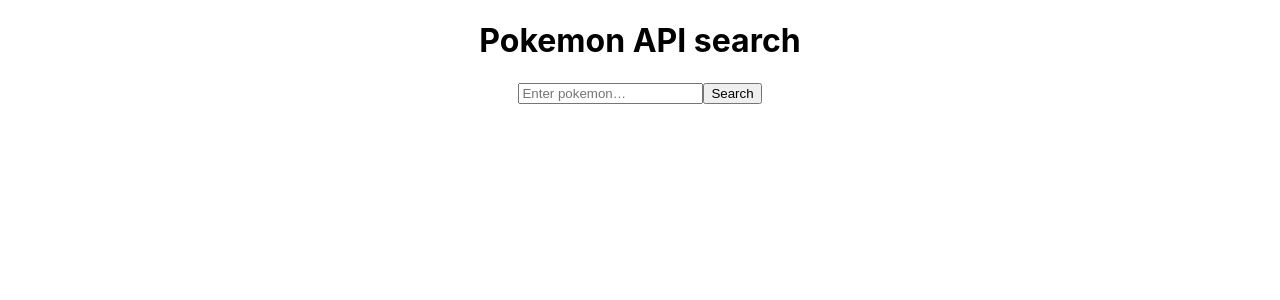
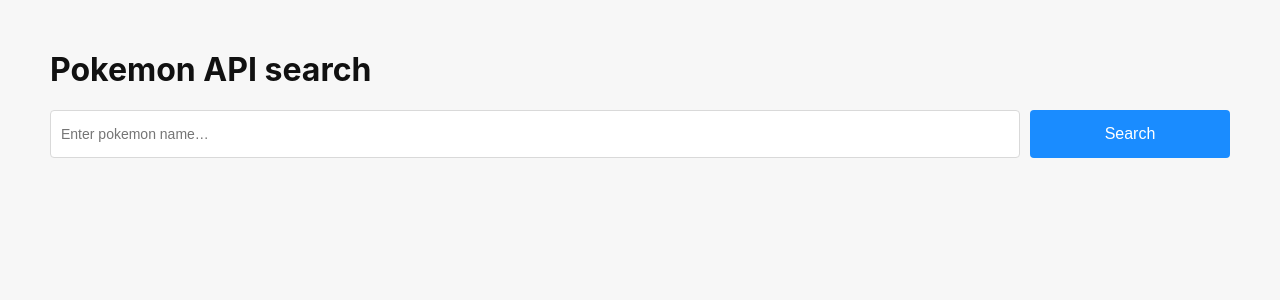
Before and after one commit to cfleschhut/react-typescript-pokemon-search, a React (Create React App) app: page / in a window 1280 px wide. Shown: the top 300 px of the page. Built offline with nearby package versions, Linux system fonts and the light colour scheme.

Commit message:
Apply component styling

```diff
--- a/package.json
+++ b/package.json
@@ -3,6 +3,8 @@
   "version": "0.1.0",
   "private": true,
   "dependencies": {
+    "@types/lodash": "^4.14.149",
+    "lodash": "^4.17.15",
     "react": "^16.12.0",
     "react-dom": "^16.12.0",
     "react-scripts": "3.3.1"
--- a/public/index.html
+++ b/public/index.html
@@ -24,7 +24,7 @@
       work correctly both with client-side routing and a non-root public URL.
       Learn how to configure a non-root public URL by running `npm run build`.
     -->
-    <title>React App</title>
+    <title>Pokemon API Search (TypeScript)</title>
   </head>
   <body>
     <noscript>You need to enable JavaScript to run this app.</noscript>
--- a/src/App.css
+++ /dev/null
@@ -1,38 +0,0 @@
-.App {
-  text-align: center;
-}
-
-.App-logo {
-  height: 40vmin;
-  pointer-events: none;
-}
-
-@media (prefers-reduced-motion: no-preference) {
-  .App-logo {
-    animation: App-logo-spin infinite 20s linear;
-  }
-}
-
-.App-header {
-  background-color: #282c34;
-  min-height: 100vh;
-  display: flex;
-  flex-direction: column;
-  align-items: center;
-  justify-content: center;
-  font-size: calc(10px + 2vmin);
-  color: white;
-}
-
-.App-link {
-  color: #61dafb;
-}
-
-@keyframes App-logo-spin {
-  from {
-    transform: rotate(0deg);
-  }
-  to {
-    transform: rotate(360deg);
-  }
-}
--- a/src/App.tsx
+++ b/src/App.tsx
@@ -1,13 +1,6 @@
 import React from 'react';
 import PokemonSearch from './components/PokemonSearch';
-import './App.css';
 
-const App = () => {
-  return (
-    <div className="App">
-      <PokemonSearch />
-    </div>
-  );
-};
+const App = () => <PokemonSearch />;
 
 export default App;
--- /dev/null
+++ b/src/components/PokemonSearch.css
@@ -0,0 +1,84 @@
+* {
+  box-sizing: border-box;
+}
+
+.pokemon-search {
+  margin: 50px;
+}
+
+.form {
+  display: flex;
+  margin-bottom: 30px;
+}
+
+.text-input {
+  width: 100%;
+  margin-right: 10px;
+  padding: 10px;
+  font-size: 14px;
+  color: hsla(0, 0%, 0%, 0.65);
+  border: 1px solid hsl(0, 0%, 85%);
+  border-radius: 4px;
+  transition: all 300ms;
+  outline: none;
+}
+
+.text-input:hover {
+  border-color: hsl(210, 100%, 65%);
+}
+
+.text-input:focus {
+  border-color: hsl(210, 100%, 65%);
+  box-shadow: 0 0 0 2px hsla(210, 100%, 55%, 0.2);
+}
+
+.button {
+  min-width: 200px;
+  padding: 15px;
+  font-size: 16px;
+  color: #fff;
+  border: none;
+  border-radius: 4px;
+  background: hsl(210, 100%, 55%);
+  cursor: pointer;
+  outline: none;
+}
+
+.card {
+  padding: 40px;
+  border-radius: 4px;
+  background: #fff;
+  box-shadow: 0 10px 10px -5px hsla(0, 0%, 90%, 0.75);
+}
+
+.card h2 {
+  padding-bottom: 0.25em;
+  border-bottom: 1px solid hsl(0, 0%, 85%);
+}
+
+h2,
+h3 {
+  margin: 0 0 1em;
+}
+
+.card figure {
+  display: flex;
+  align-items: center;
+  margin: 0;
+}
+
+.card figure img {
+  margin-right: 25px;
+  border-right: 1px solid hsl(0, 0%, 93%);
+}
+
+.statistic-title {
+  margin-bottom: 5px;
+  font-size: 14px;
+  color: hsla(0, 0%, 0%, 0.45);
+}
+
+.statistic-content {
+  font-size: 24px;
+  color: hsla(0, 0%, 0%, 0.85);
+}
--- a/src/components/PokemonSearch.tsx
+++ b/src/components/PokemonSearch.tsx
@@ -1,4 +1,6 @@
 import React, { Component } from 'react';
+import { capitalize } from 'lodash';
+import './PokemonSearch.css';
 
 type Props = {
   userName?: string;
@@ -10,6 +12,7 @@
   inputValue: string;
   error: boolean;
   pokemon: Pokemon | null;
+  pokemons: [];
 };
 
 type Pokemon = {
@@ -23,8 +26,15 @@
     loading: false,
     inputValue: '',
     error: false,
-    pokemon: null
+    pokemon: null,
+    pokemons: []
   };
+
+  componentDidMount() {
+    // fetch(`https://pokeapi.co/api/v2/pokemon/`)
+    //   .then(response => response.json())
+    //   .then(data => console.log(data.results));
+  }
 
   handleChange = (ev: React.ChangeEvent<HTMLInputElement>) => {
     this.setState({ inputValue: ev.target.value });
@@ -34,6 +44,8 @@
     ev.preventDefault();
 
     const { inputValue } = this.state;
+
+    if (!inputValue) return;
 
     this.setState({ loading: true, inputValue: '' });
 
@@ -63,7 +75,7 @@
       if (error) {
         return (
           <div>
-            <p>Nothing found</p>
+            <h3>Nothing found…</h3>
           </div>
         );
       }
@@ -75,11 +87,18 @@
           ) : (
             <div>
               {pokemon && (
-                <div>
-                  <h3>{pokemon.name}</h3>
+                <div className="card">
+                  <h2>{capitalize(pokemon.name)}</h2>
                   <figure>
                     <img src={pokemon.imageUrl} alt="" />
-                    <figcaption>{pokemon.baseExperience}</figcaption>
+                    <figcaption>
+                      <div className="statistic">
+                        <div className="statistic-title">Base experience</div>
+                        <div className="statistic-content">
+                          {pokemon.baseExperience}
+                        </div>
+                      </div>
+                    </figcaption>
                   </figure>
                 </div>
               )}
@@ -90,7 +109,7 @@
     };
 
     return (
-      <div>
+      <div className="pokemon-search">
         <h1>Pokemon API search</h1>
         <p>
           {userName && numberOfPokemons && (
@@ -101,14 +120,17 @@
           )}
         </p>
 
-        <form onSubmit={this.handleSubmit}>
+        <form onSubmit={this.handleSubmit} className="form">
           <input
             type="text"
+            className="text-input"
             value={inputValue}
             onChange={this.handleChange}
-            placeholder="Enter pokemon…"
+            placeholder="Enter pokemon name…"
           />
-          <button>Search</button>
+          <button type="submit" className="button">
+            Search
+          </button>
         </form>
 
         {renderResult()}
--- a/src/index.css
+++ b/src/index.css
@@ -5,6 +5,8 @@
     sans-serif;
   -webkit-font-smoothing: antialiased;
   -moz-osx-font-smoothing: grayscale;
+  color: #111;
+  background: hsl(0, 0%, 97%);
 }
 
 code {
```
Also changed, not shown: src/logo.svg (deleted), 1 other file (tests, documents, lock files or other folders).
